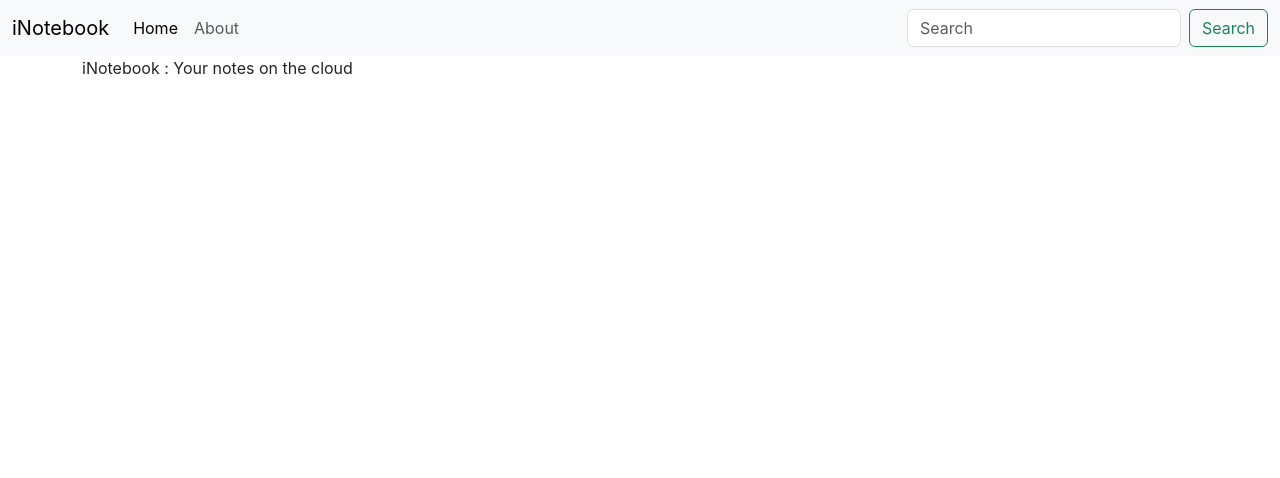
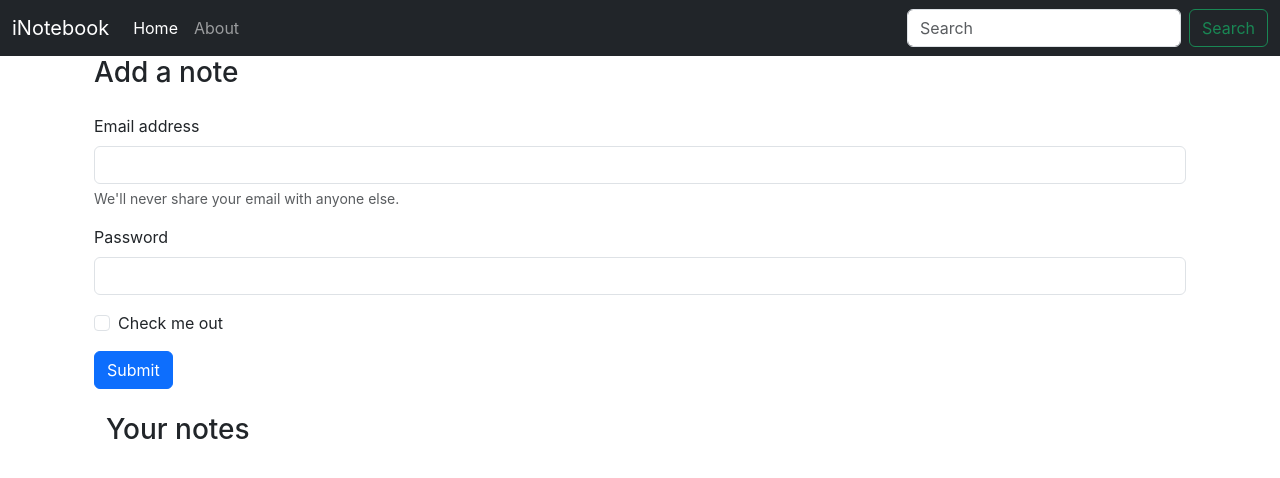
Before and after one commit to Ak8933/inotebook, a React (Create React App) app: page / in a window 1280 px wide. Shown: the top 478 px of the page. Built offline with nearby package versions, Linux system fonts and the light colour scheme.

Commit message:
Added useLoaction hook to handle the active & non-active nav links and a form in Home.js

```diff
--- a/src/App.js
+++ b/src/App.js
@@ -16,10 +16,12 @@ function App() {
       <NoteState>
         <Router>
           <Navbar />
+          <div className="container">
             <Routes>
-          <Route exact path="/" element={<Home/>}/>
-          <Route exact path="/about" element={<About/>}/>
+              <Route exact path="/" element={<Home/>} />
+              <Route exact path="/about" element={<About/>} />
             </Routes>
+          </div>
         </Router>
       </NoteState>
     </>
--- a/src/components/About.js
+++ b/src/components/About.js
@@ -1,17 +1,12 @@
-import React, { useContext, useEffect } from 'react'
-import noteContext from '../context/notes/noteContext'
+import React from 'react'
+
 
 const About = () => {
-  const a = useContext(noteContext)
-  useEffect(() => {
-    a.update()
-    // eslint-disable-next-line
-  }, [])
 
   return (
     <>
       <div className="container">
-        This is about {a.state.name}
+        This is about
       </div>
     </>
   )
--- a/src/components/Home.js
+++ b/src/components/Home.js
@@ -2,10 +2,30 @@ import React from 'react'
 
 const Home = () => {
   return (
-    <div className="container">
-        iNotebook : Your notes on the cloud
-
-    </div>
+    <>
+      <div className="container">
+        <h3>Add a note</h3>
+        <form className='my-4'>
+          <div class="mb-3">
+            <label for="exampleInputEmail1" class="form-label">Email address</label>
+            <input type="email" class="form-control" id="exampleInputEmail1" aria-describedby="emailHelp" />
+            <div id="emailHelp" class="form-text">We'll never share your email with anyone else.</div>
+          </div>
+          <div class="mb-3">
+            <label for="exampleInputPassword1" class="form-label">Password</label>
+            <input type="password" class="form-control" id="exampleInputPassword1" />
+          </div>
+          <div class="mb-3 form-check">
+            <input type="checkbox" class="form-check-input" id="exampleCheck1" />
+            <label class="form-check-label" for="exampleCheck1">Check me out</label>
+          </div>
+          <button type="submit" class="btn btn-primary">Submit</button>
+        </form>
+        <div className="container">
+          <h3>Your notes</h3>
+        </div>
+      </div>
+    </>
   )
 }
 
--- a/src/components/Navbar.js
+++ b/src/components/Navbar.js
@@ -1,11 +1,16 @@
-import React from 'react'
+
 import { Link } from "react-router-dom";
-
+import {React, useEffect } from 'react';
+import { useLocation } from 'react-router-dom';
 
 const Navbar = () => {
+    let location = useLocation();
+    useEffect(() => {
+        console.log(location.pathname);
+    }, [location]);
     return (
         <>
-            <nav className="navbar navbar-expand-lg bg-body-tertiary">
+            <nav className="navbar navbar-expand-lg navbar-dark bg-dark ">
                 <div className="container-fluid">
                     <Link className="navbar-brand" to="/">iNotebook</Link>
                     <button className="navbar-toggler" type="button" data-bs-toggle="collapse" data-bs-target="#navbarSupportedContent" aria-controls="navbarSupportedContent" aria-expanded="false" aria-label="Toggle navigation">
@@ -14,10 +19,10 @@ const Navbar = () => {
                     <div className="collapse navbar-collapse" id="navbarSupportedContent">
                         <ul className="navbar-nav me-auto mb-2 mb-lg-0">
                             <li className="nav-item">
-                                <Link className="nav-link active" aria-current="page" to="/">Home</Link>
+                                <Link className={`nav-link ${location.pathname==="/" ? "active": ""}`} aria-current="page" to="/">Home</Link>
                             </li>
                             <li className="nav-item">
-                                <Link className="nav-link" to="/about">About</Link>
+                                <Link className={`nav-link ${location.pathname==="/about" ? "active": ""}`} to="/about">About</Link>
                             </li>
 
 
--- a/src/context/notes/NoteState.js
+++ b/src/context/notes/NoteState.js
@@ -1,20 +1,11 @@
 
-import { useState } from "react";
+//import { useState } from "react";
 import NoteContext from "./noteContext";
 
 const NoteState = (props) => {
-    const s1 = {
-        "name": "Akarsh",
-        "class": "12a"
-    }
-    const [state, setState] = useState(s1);
-    const update = () => {
-        setTimeout(()=>{
-            setState({"name": "Pratik", "class": "12b"})
-        },2000)
-    }
+
 return (
-    <NoteContext.Provider value={{state,update}}>
+    <NoteContext.Provider value={{}}>
         {props.children}
     </NoteContext.Provider>
 
```
Lines whose indentation alone changed are shown as unchanged.
